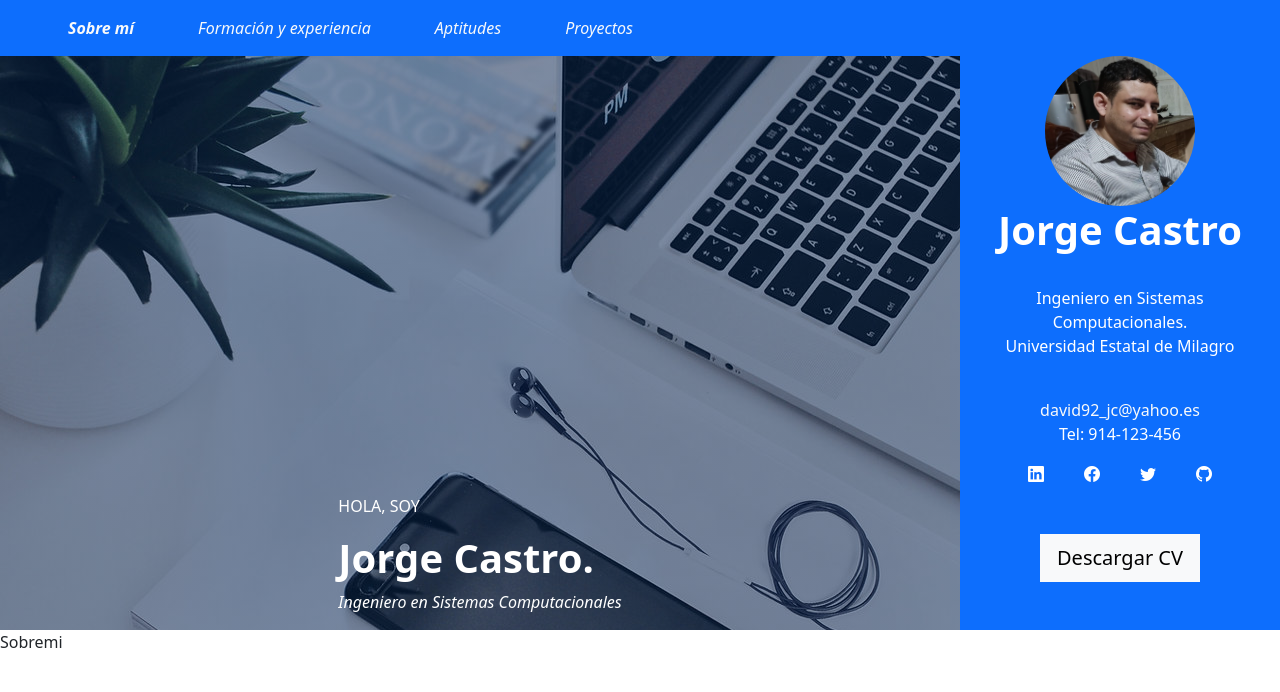
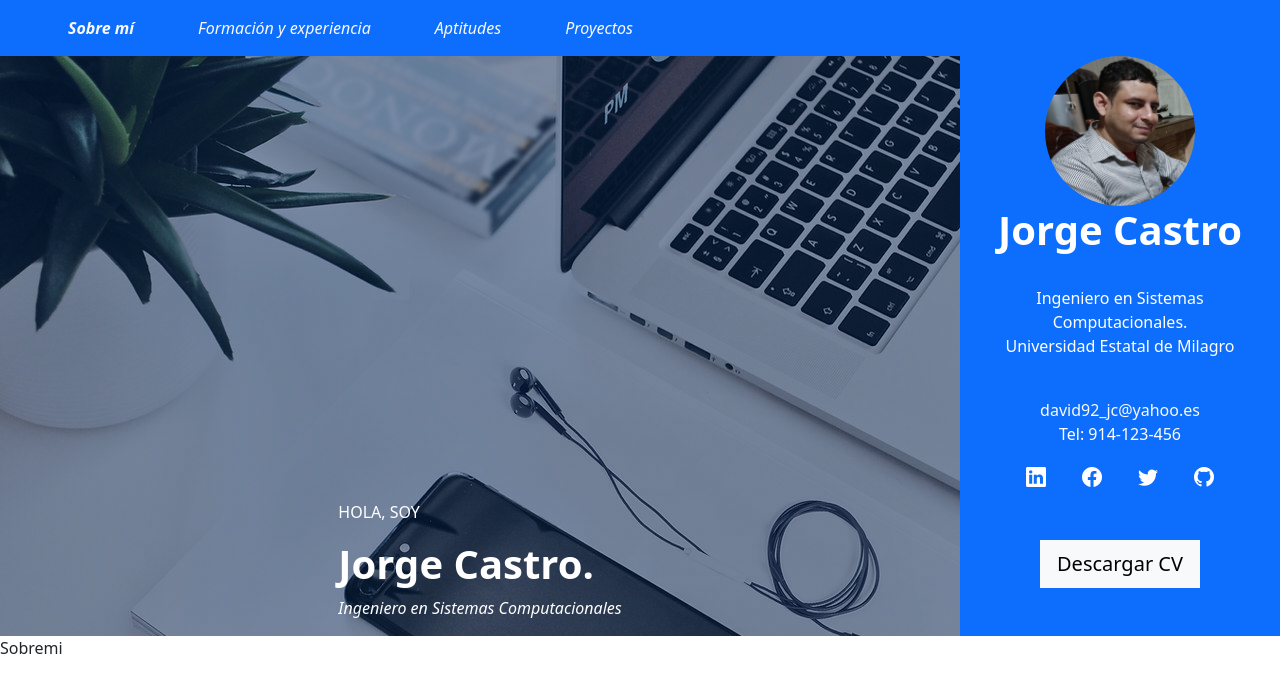
Before and after one commit to jeici21/portfolio, a React (Vite) app: page / in a window 1280 px wide. Shown: the top 692 px of the page. Built offline with nearby package versions, Linux system fonts and the light colour scheme.

Commit message:
correcciones menores

```diff
--- a/src/components/Portada.tsx
+++ b/src/components/Portada.tsx
@@ -25,7 +25,7 @@ const Portada = () => {
                         david92_jc@yahoo.es
                     </a>
                     <p>Tel: 914-123-456</p>
-                    <div className='row px-5'>
+                    <div className='row px-5 fs-5'>
                         <a href="https://www.linkedin.com/in/jorge-castro-vargas-7242a8129/" target='_blank' className='col bi bi-linkedin text-white' />
                         <a href="https://www.facebook.com/jeici21/" target='_blank' className='col bi bi-facebook text-white' />
                         <a href="https://twitter.com/cijei21" target='_blank' className='col bi bi-twitter text-white' />
```
